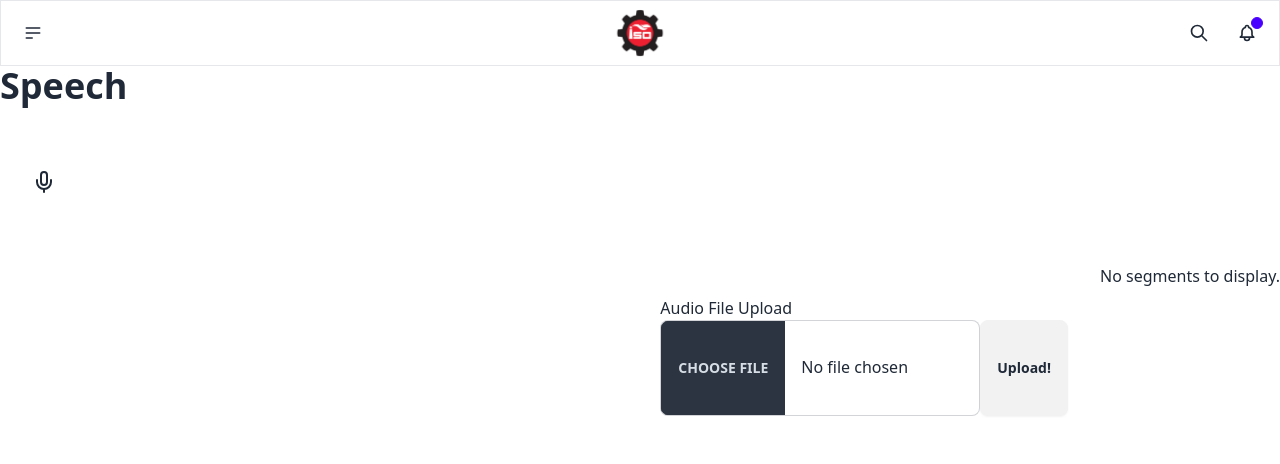
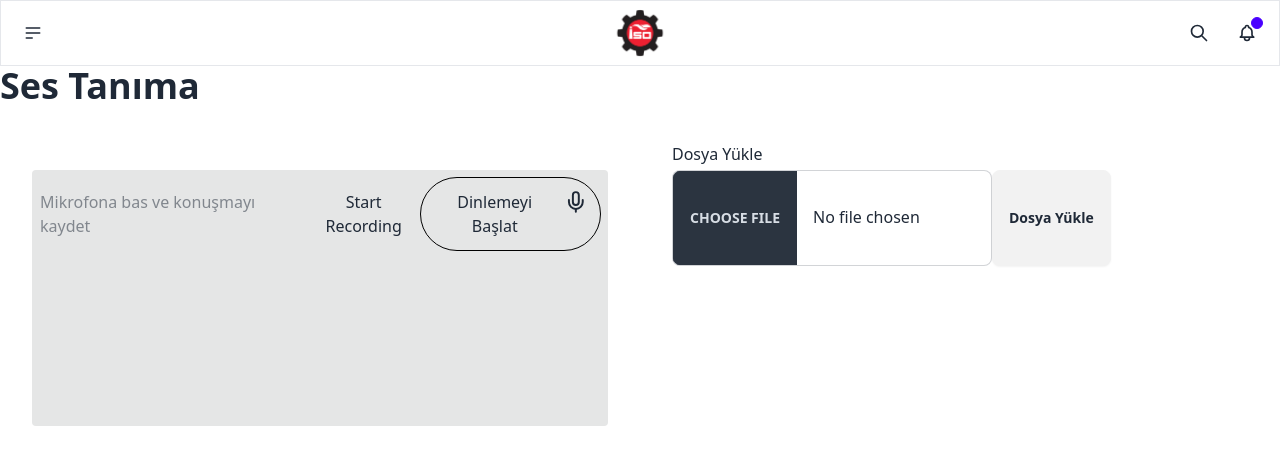
Before and after one commit to gorkemkaramolla/iso-fr-ai, a Next.js app in the folder iso-electron/: page /speech in a window 1280 px wide. Shown: the top 464 px of the page. Built offline with nearby package versions, Linux system fonts and the light colour scheme.

Commit message:
pre changes on styling

```diff
--- a/iso-electron/app/speech/page.tsx
+++ b/iso-electron/app/speech/page.tsx
@@ -7,10 +7,12 @@ interface Props {}
 
 const Speech: React.FC<Props> = () => {
   return (
-    <div className='w-screen '>
-      <Heading level={'h1'} text='Speech' />
-      <GoogleLive />
-      <WhisperUpload />
+    <div className='w-screen flex flex-col justify-center   '>
+      <Heading level={'h1'} text='Ses Tanıma' />
+      <div className='flex h-auto  '>
+        <GoogleLive />
+        <WhisperUpload />
+      </div>
     </div>
   );
 };
--- a/iso-electron/components/sound/GoogleLive.tsx
+++ b/iso-electron/components/sound/GoogleLive.tsx
@@ -24,11 +24,49 @@ declare global {
 }
 
 const GoogleLive: FC = () => {
+  const [mediaRecorder, setMediaRecorder] = useState<MediaRecorder | null>(
+    null
+  );
+  const [recordedAudio, setRecordedAudio] = useState<Blob | null>(null);
   const [isListening, setIsListening] = useState<boolean>(false);
   const [recognition, setRecognition] = useState<ISpeechRecognition | null>(
     null
   );
+  const startRecording = () => {
+    if (!navigator.mediaDevices) {
+      alert('Media device not supported in this browser.');
+      return;
+    }
+    navigator.mediaDevices.getUserMedia({ audio: true }).then((stream) => {
+      const newMediaRecorder = new MediaRecorder(stream);
+      newMediaRecorder.ondataavailable = (event) => {
+        setRecordedAudio(event.data);
+      };
+      newMediaRecorder.start();
+      setMediaRecorder(newMediaRecorder);
+    });
+  };
 
+  const stopRecording = () => {
+    if (mediaRecorder) {
+      mediaRecorder.onstop = () => {
+        const blob = new Blob([recordedAudio!], { type: 'audio/wav' });
+        const url = URL.createObjectURL(blob);
+        const a = document.createElement('a');
+        a.style.display = 'none';
+        a.href = url;
+        a.download = 'test.webm';
+        document.body.appendChild(a);
+        a.click();
+        setTimeout(() => {
+          document.body.removeChild(a);
+          window.URL.revokeObjectURL(url);
+        }, 100);
+      };
+      mediaRecorder.stop();
+      setMediaRecorder(null);
+    }
+  };
   const [transcripts, setTranscripts] = useState<
     { transcript: string; timestamp: string }[]
   >([]);
@@ -77,7 +115,7 @@ const GoogleLive: FC = () => {
     }
   }, [isListening, recognition]);
   return (
-    <div className='w-full h-full'>
+    <div className='h-auto w-1/2'>
       {window.navigator.userAgent.includes('Electron') && (
         <a
           href='#'
@@ -95,10 +133,7 @@ const GoogleLive: FC = () => {
           </span>
         </a>
       )}
-      <div className='max-h-[80vh] p-8  overflow-y-scroll container mx-auto bg-base-100 my-8'>
-        <button onClick={startListening}>
-          {isListening ? <MicOff /> : <Mic />}
-        </button>
+      <div className=' p-8  overflow-y-auto container mx-auto bg-base-100 my-8'>
         {/* <h2 className='text-2xl text-center'>
           <span className='relative flex h-full w-full'>
             <span className='animate-ping absolute inline-flex  h-24 w-1/4 rounded-full bg-gray-500 opacity-25'></span>
@@ -113,7 +148,34 @@ const GoogleLive: FC = () => {
             </button>
           )}
         </h2> */}
-        <ul>
+        <ul className=' overflow-y-auto bg-base-300 rounded py-2 min-h-64 max-h-[50vh] flex flex-col gap-2 px-2 transition-all'>
+          <div className='w-full flex justify-between items-center'>
+            {!transcripts.length && (
+              <div className='opacity-50'>
+                Mikrofona bas ve konuşmayı kaydet
+              </div>
+            )}
+            <button onClick={mediaRecorder ? stopRecording : startRecording}>
+              {mediaRecorder ? 'Stop Recording' : 'Start Recording'}
+            </button>
+            <button
+              className=' p-3  rounded-full outline-1 outline outline-black'
+              onClick={startListening}
+            >
+              {isListening ? (
+                <div className='flex gap-2'>
+                  <MicOff />
+                  Dinleniyor...
+                </div>
+              ) : (
+                <div className='flex gap-2 '>
+                  Dinlemeyi Başlat
+                  <Mic />
+                </div>
+              )}
+            </button>
+          </div>
+
           {transcripts
             .map((entry, index) => (
               <li key={index} className='flex gap-2'>
--- a/iso-electron/components/sound/WhisperUpload.tsx
+++ b/iso-electron/components/sound/WhisperUpload.tsx
@@ -59,9 +59,9 @@ function WhisperUpload() {
   };
 
   return (
-    <div className='overflow-auto max-h-[80vh] justify-end flex w-full'>
+    <div className=''>
       <div className='  p-8 rounded-xl'>
-        <h1>Audio File Upload</h1>
+        <h1 className='my-1 '>Dosya Yükle</h1>
         <input
           type='file'
           onChange={onFileChange}
@@ -69,13 +69,11 @@ function WhisperUpload() {
         />
 
         <button className='btn h-24 ' onClick={onFileUpload} disabled={loading}>
-          {loading ? 'Uploading...' : 'Upload!'}
+          {loading ? 'Dosya Yükleniyor...' : 'Dosya Yükle'}
         </button>
       </div>
       {error && <div style={{ color: 'red' }}>{error}</div>}
-      {responses.length > 0 ? (
       <div>
-          <h2>Transcription Segments</h2>
         {responses.map((response, index) => (
           <div key={index}>
             <h3>Language: {response.language}</h3>
@@ -90,9 +88,6 @@ function WhisperUpload() {
           </div>
         ))}
       </div>
-      ) : (
-        <p>No segments to display.</p>
-      )}
     </div>
   );
 }
```
Lines whose indentation alone changed are shown as unchanged.
